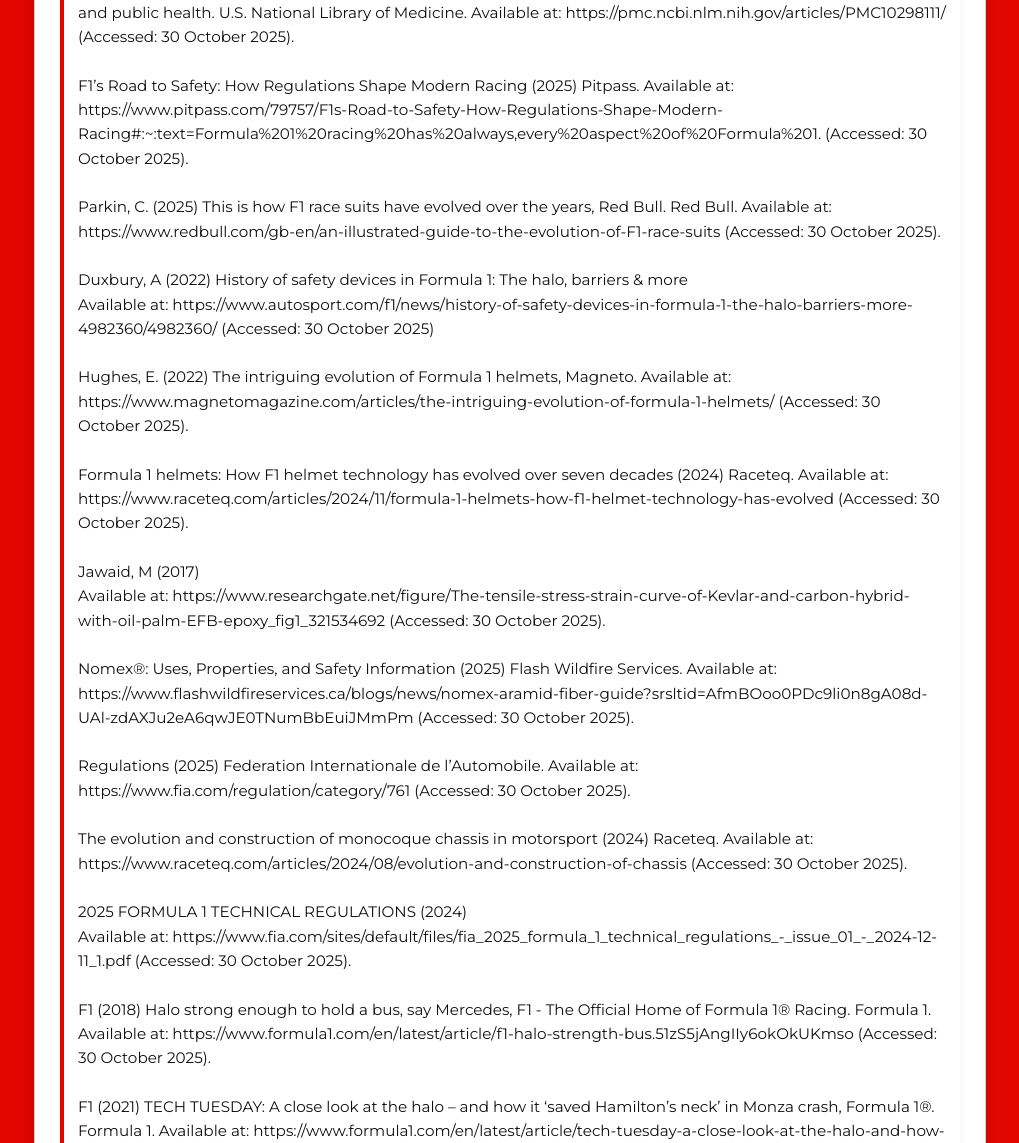
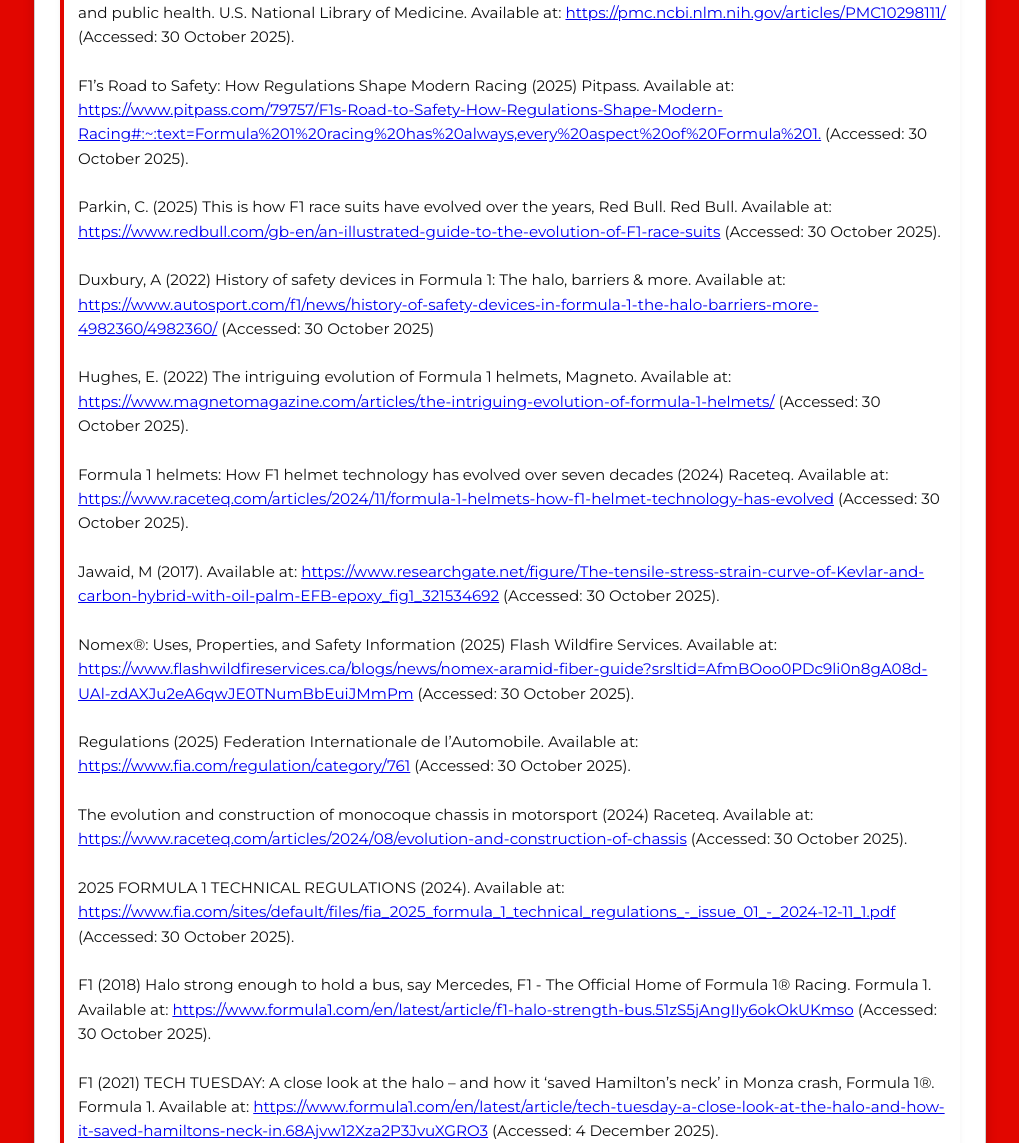
Before and after one commit to FEPSFY6926508/FY6926508, a plain HTML site: page index.html in a window 1280 px wide. Shown: the part 4875-6018 px from the top of the page, without its empty margins (16-1035 px from the left). Drawn offline with Linux system fonts and the light colour scheme.

Commit message:
Update index.html

```diff
--- a/index.html
+++ b/index.html
@@ -242,39 +242,37 @@ From cloth caps and haybales to carbon fibre monocoques and titanium halos, Form
 <section id="References">
 <h2>References</h2>
 <pre class="references">
-Sirrs, C. (2024) Accidents and Apathy: The Construction of the ‘Robens Philosophy’ of Occupational Safety and Health Regulation in Britain, 1961-1974, Social history of medicine : the journal of the Society for the Social History of Medicine. U.S. National Library of Medicine. Available at: https://pmc.ncbi.nlm.nih.gov/articles/PMC4743682/#ref-list1 (Accessed: 30 October 2025).
+Sirrs, C. (2024) Accidents and Apathy: The Construction of the ‘Robens Philosophy’ of Occupational Safety and Health Regulation in Britain, 1961-1974, Social history of medicine : the journal of the Society for the Social History of Medicine. U.S. National Library of Medicine. Available at: <a href="https://pmc.ncbi.nlm.nih.gov/articles/PMC4743682/#ref-list1" target="_blank">https://pmc.ncbi.nlm.nih.gov/articles/PMC4743682/#ref-list1</a> (Accessed: 30 October 2025).
 
-Huesmann, L. R., Dubow, E. F., Boxer, P., Smith, C., Shikaki, K., Landau, S. F. and Gvirsman, S. D. (2023) Consequences of Exposure to War Violence: Discriminating Those with Heightened Risk for Aggression from Those with Heightened Risk for Post-Traumatic Stress Symptoms, International journal of environmental research and public health. U.S. National Library of Medicine. Available at: https://pmc.ncbi.nlm.nih.gov/articles/PMC10298111/ (Accessed: 30 October 2025).
+Huesmann, L. R., Dubow, E. F., Boxer, P., Smith, C., Shikaki, K., Landau, S. F. and Gvirsman, S. D. (2023) Consequences of Exposure to War Violence: Discriminating Those with Heightened Risk for Aggression from Those with Heightened Risk for Post-Traumatic Stress Symptoms, International journal of environmental research and public health. U.S. National Library of Medicine. Available at: <a href="https://pmc.ncbi.nlm.nih.gov/articles/PMC10298111/" target="_blank">https://pmc.ncbi.nlm.nih.gov/articles/PMC10298111/</a> (Accessed: 30 October 2025).
 
-F1’s Road to Safety: How Regulations Shape Modern Racing (2025) Pitpass. Available at: https://www.pitpass.com/79757/F1s-Road-to-Safety-How-Regulations-Shape-Modern-Racing#:~:text=Formula%201%20racing%20has%20always,every%20aspect%20of%20Formula%201. (Accessed: 30 October 2025).
+F1’s Road to Safety: How Regulations Shape Modern Racing (2025) Pitpass. Available at: <a href="https://www.pitpass.com/79757/F1s-Road-to-Safety-How-Regulations-Shape-Modern-Racing#:~:text=Formula%201%20racing%20has%20always,every%20aspect%20of%20Formula%201." target="_blank">https://www.pitpass.com/79757/F1s-Road-to-Safety-How-Regulations-Shape-Modern-Racing#:~:text=Formula%201%20racing%20has%20always,every%20aspect%20of%20Formula%201.</a> (Accessed: 30 October 2025).
 
-Parkin, C. (2025) This is how F1 race suits have evolved over the years, Red Bull. Red Bull. Available at: https://www.redbull.com/gb-en/an-illustrated-guide-to-the-evolution-of-F1-race-suits (Accessed: 30 October 2025).
+Parkin, C. (2025) This is how F1 race suits have evolved over the years, Red Bull. Red Bull. Available at: <a href="https://www.redbull.com/gb-en/an-illustrated-guide-to-the-evolution-of-F1-race-suits" target="_blank">https://www.redbull.com/gb-en/an-illustrated-guide-to-the-evolution-of-F1-race-suits</a> (Accessed: 30 October 2025).
 
-Duxbury, A (2022) History of safety devices in Formula 1: The halo, barriers & more
-Available at: https://www.autosport.com/f1/news/history-of-safety-devices-in-formula-1-the-halo-barriers-more-4982360/4982360/ (Accessed: 30 October 2025)
+Duxbury, A (2022) History of safety devices in Formula 1: The halo, barriers & more. Available at: <a href="https://www.autosport.com/f1/news/history-of-safety-devices-in-formula-1-the-halo-barriers-more-4982360/4982360/" target="_blank">https://www.autosport.com/f1/news/history-of-safety-devices-in-formula-1-the-halo-barriers-more-4982360/4982360/</a> (Accessed: 30 October 2025)
 
-Hughes, E. (2022) The intriguing evolution of Formula 1 helmets, Magneto. Available at: https://www.magnetomagazine.com/articles/the-intriguing-evolution-of-formula-1-helmets/ (Accessed: 30 October 2025).
+Hughes, E. (2022) The intriguing evolution of Formula 1 helmets, Magneto. Available at: <a href="https://www.magnetomagazine.com/articles/the-intriguing-evolution-of-formula-1-helmets/" target="_blank">https://www.magnetomagazine.com/articles/the-intriguing-evolution-of-formula-1-helmets/</a> (Accessed: 30 October 2025).
 
-Formula 1 helmets: How F1 helmet technology has evolved over seven decades (2024) Raceteq. Available at: https://www.raceteq.com/articles/2024/11/formula-1-helmets-how-f1-helmet-technology-has-evolved (Accessed: 30 October 2025).
+Formula 1 helmets: How F1 helmet technology has evolved over seven decades (2024) Raceteq. Available at: <a href="https://www.raceteq.com/articles/2024/11/formula-1-helmets-how-f1-helmet-technology-has-evolved" target="_blank">https://www.raceteq.com/articles/2024/11/formula-1-helmets-how-f1-helmet-technology-has-evolved</a> (Accessed: 30 October 2025).
 
-Jawaid, M (2017)
-Available at: https://www.researchgate.net/figure/The-tensile-stress-strain-curve-of-Kevlar-and-carbon-hybrid-with-oil-palm-EFB-epoxy_fig1_321534692 (Accessed: 30 October 2025).
+Jawaid, M (2017). Available at: <a href="https://www.researchgate.net/figure/The-tensile-stress-strain-curve-of-Kevlar-and-carbon-hybrid-with-oil-palm-EFB-epoxy_fig1_321534692" target="_blank">https://www.researchgate.net/figure/The-tensile-stress-strain-curve-of-Kevlar-and-carbon-hybrid-with-oil-palm-EFB-epoxy_fig1_321534692</a> (Accessed: 30 October 2025).
 
-Nomex®: Uses, Properties, and Safety Information (2025) Flash Wildfire Services. Available at: https://www.flashwildfireservices.ca/blogs/news/nomex-aramid-fiber-guide?srsltid=AfmBOoo0PDc9li0n8gA08d-UAl-zdAXJu2eA6qwJE0TNumBbEuiJMmPm (Accessed: 30 October 2025).
+Nomex®: Uses, Properties, and Safety Information (2025) Flash Wildfire Services. Available at: <a href="https://www.flashwildfireservices.ca/blogs/news/nomex-aramid-fiber-guide?srsltid=AfmBOoo0PDc9li0n8gA08d-UAl-zdAXJu2eA6qwJE0TNumBbEuiJMmPm" target="_blank">https://www.flashwildfireservices.ca/blogs/news/nomex-aramid-fiber-guide?srsltid=AfmBOoo0PDc9li0n8gA08d-UAl-zdAXJu2eA6qwJE0TNumBbEuiJMmPm</a> (Accessed: 30 October 2025).
 
-Regulations (2025) Federation Internationale de l’Automobile. Available at: https://www.fia.com/regulation/category/761 (Accessed: 30 October 2025).
+Regulations (2025) Federation Internationale de l’Automobile. Available at: <a href="https://www.fia.com/regulation/category/761" target="_blank">https://www.fia.com/regulation/category/761</a> (Accessed: 30 October 2025).
 
-The evolution and construction of monocoque chassis in motorsport (2024) Raceteq. Available at: https://www.raceteq.com/articles/2024/08/evolution-and-construction-of-chassis (Accessed: 30 October 2025).
+The evolution and construction of monocoque chassis in motorsport (2024) Raceteq. Available at: <a href="https://www.raceteq.com/articles/2024/08/evolution-and-construction-of-chassis" target="_blank">https://www.raceteq.com/articles/2024/08/evolution-and-construction-of-chassis</a> (Accessed: 30 October 2025).
 
-2025 FORMULA 1 TECHNICAL REGULATIONS (2024)
-Available at: https://www.fia.com/sites/default/files/fia_2025_formula_1_technical_regulations_-_issue_01_-_2024-12-11_1.pdf (Accessed: 30 October 2025).
+2025 FORMULA 1 TECHNICAL REGULATIONS (2024). Available at: <a href="https://www.fia.com/sites/default/files/fia_2025_formula_1_technical_regulations_-_issue_01_-_2024-12-11_1.pdf" target="_blank">https://www.fia.com/sites/default/files/fia_2025_formula_1_technical_regulations_-_issue_01_-_2024-12-11_1.pdf</a> (Accessed: 30 October 2025).
 
-F1 (2018) Halo strong enough to hold a bus, say Mercedes, F1 - The Official Home of Formula 1® Racing. Formula 1. Available at: https://www.formula1.com/en/latest/article/f1-halo-strength-bus.51zS5jAngIIy6okOkUKmso (Accessed: 30 October 2025).
+F1 (2018) Halo strong enough to hold a bus, say Mercedes, F1 - The Official Home of Formula 1® Racing. Formula 1. Available at: <a href="https://www.formula1.com/en/latest/article/f1-halo-strength-bus.51zS5jAngIIy6okOkUKmso" target="_blank">https://www.formula1.com/en/latest/article/f1-halo-strength-bus.51zS5jAngIIy6okOkUKmso</a> (Accessed: 30 October 2025).
 
-F1 (2021) TECH TUESDAY: A close look at the halo – and how it ‘saved Hamilton’s neck’ in Monza crash, Formula 1®. Formula 1. Available at: https://www.formula1.com/en/latest/article/tech-tuesday-a-close-look-at-the-halo-and-how-it-saved-hamiltons-neck-in.68Ajvw12Xza2P3JvuXGRO3 (Accessed: 4 December 2025).
+F1 (2021) TECH TUESDAY: A close look at the halo – and how it ‘saved Hamilton’s neck’ in Monza crash, Formula 1®. Formula 1. Available at: <a href="https://www.formula1.com/en/latest/article/tech-tuesday-a-close-look-at-the-halo-and-how-it-saved-hamiltons-neck-in.68Ajvw12Xza2P3JvuXGRO3" target="_blank">https://www.formula1.com/en/latest/article/tech-tuesday-a-close-look-at-the-halo-and-how-it-saved-hamiltons-neck-in.68Ajvw12Xza2P3JvuXGRO3</a> (Accessed: 4 December 2025).
 
 </pre>
 </section>
+
 
 </article>
 </main>
```
